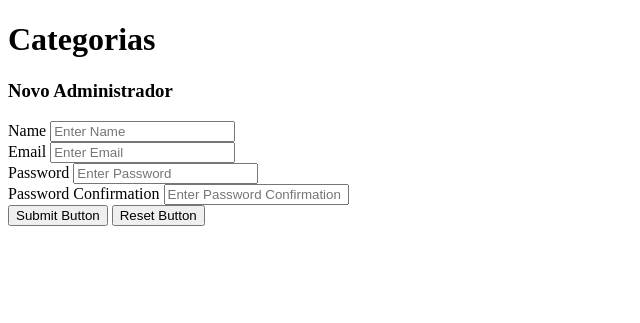
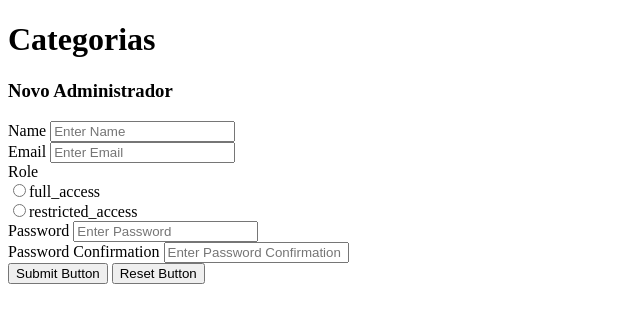
Before and after one commit to HugoRLA/escamboapp, a Rails app: page /backoffice/admins/new in a window 1280 px wide. Shown: the part 166-489 px from the top of the page, without its empty margins (0-640 px from the left). Run offline with Rails 7, Linux system fonts and the light colour scheme; a user stored in the database is signed in; some libraries are stand-ins or nearby versions.

Commit message:
Authorization to create new users
Signed-off-by: Hugo Araujo <hugoricardola@gmail.com>

```diff
--- a/app/controllers/backoffice/admins_controller.rb
+++ b/app/controllers/backoffice/admins_controller.rb
@@ -2,7 +2,7 @@ class Backoffice::AdminsController < BackofficeController
   before_action :set_admin, only: [:edit, :update, :destroy]
 
   def index
-    @admins = Admin.all
+    @admins = policy_scope(Admin)
   end
 
   def new
@@ -55,6 +55,6 @@ class Backoffice::AdminsController < BackofficeController
       params[:admin].except!(:password, :password_confirmation)
     end
 
-    params.require(:admin).permit(:name, :email, :password, :password_confirmation)
+      params.require(:admin).permit(:name, :role, :email, :password, :password_confirmation)
   end
 end
--- a/app/helpers/backoffice/admins_helper.rb
+++ b/app/helpers/backoffice/admins_helper.rb
@@ -1,2 +1,9 @@
 module Backoffice::AdminsHelper
+  OptionsForRoles = Struct.new(:id, :description)
+
+  def options_for_roles
+    Admin.roles.map do |key, value|
+      OptionsForRoles.new(key, value)
+    end
+  end
 end
--- a/app/models/admin.rb
+++ b/app/models/admin.rb
@@ -1,11 +1,15 @@
 class Admin < ActiveRecord::Base
 
-  enum role: [:full_access, :restricted_access]
+  ROLES = {:full_access => 0, :restricted_access => 1}
+
+  enum role: ROLES
 
   # Include default devise modules. Others available are:
   # :confirmable, :lockable, :timeoutable and :omniauthable
   devise :database_authenticatable, :registerable,
          :recoverable, :rememberable, :trackable, :validatable
+
+  scope :with_restricted_access, -> {where(role: ROLES[:restricted_access])}
 
   def role_desc
     if self.role == 'full_access'
--- a/app/policies/admin_policy.rb
+++ b/app/policies/admin_policy.rb
@@ -6,7 +6,11 @@ class AdminPolicy < ApplicationPolicy
 
   class Scope < Scope
     def resolve
-      scope
+      if user.full_access?
+        scope.all
+      else
+        scope.with_restricted_access
+      end
     end
   end
 end
--- a/app/views/backoffice/admins/shared/_form.html.erb
+++ b/app/views/backoffice/admins/shared/_form.html.erb
@@ -27,6 +27,15 @@
         <%= f.text_field :email, class: "form-control", placeholder: "Enter Email"%>
       </div>
       <div class="form-group">
+        <%= f.label :role %>
+        <%= f.collection_radio_buttons(:role, options_for_roles, :id, :description) do |b| %>
+          <div class="radio">
+            <%= b.label { b.radio_button + b.value} %>
+
+          </div>
+        <% end %>
+      </div>
+      <div class="form-group">
         <label>Password</label>
         <%= f.password_field :password, class: "form-control", placeholder: "Enter Password"%>
       </div>
```
